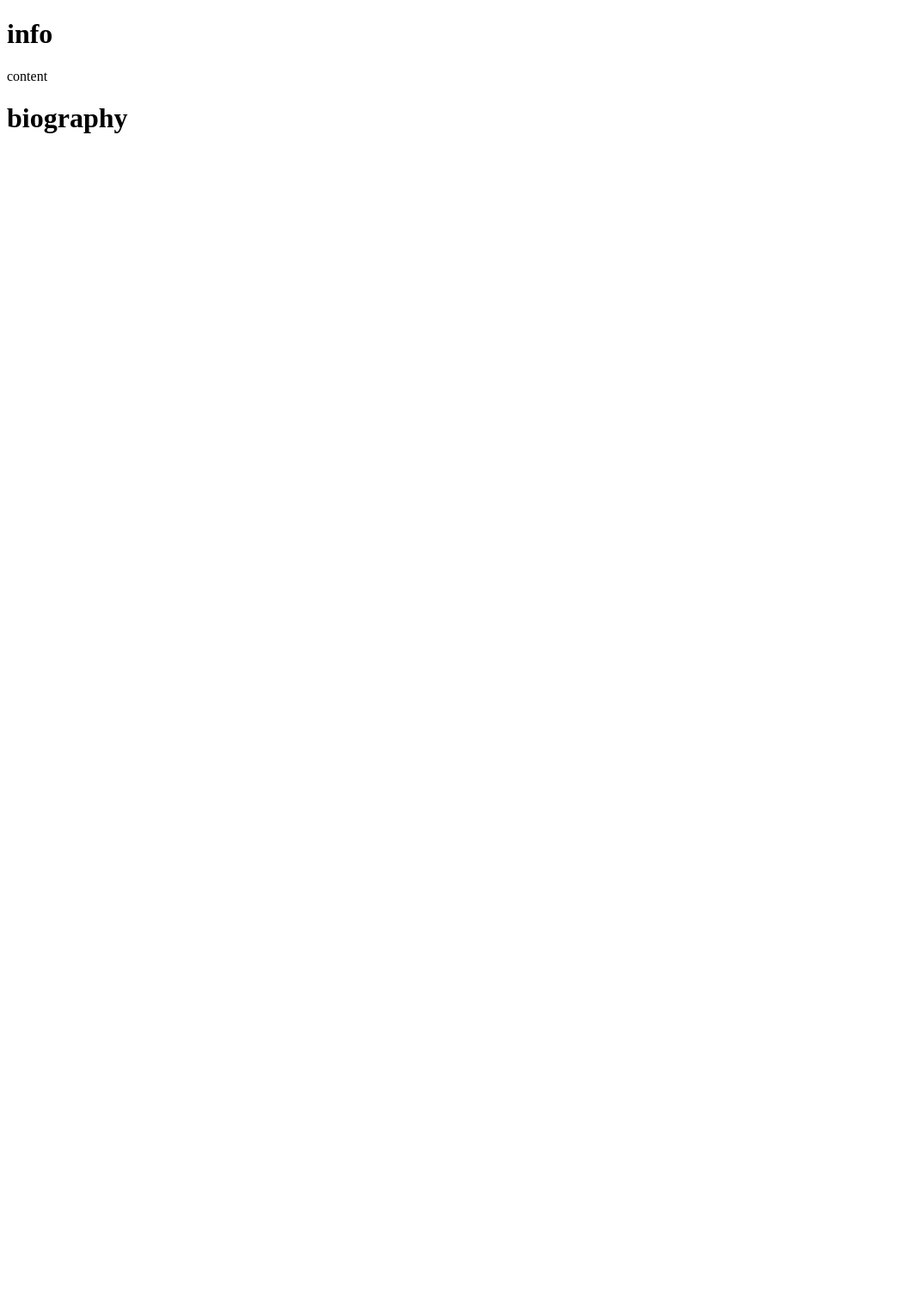
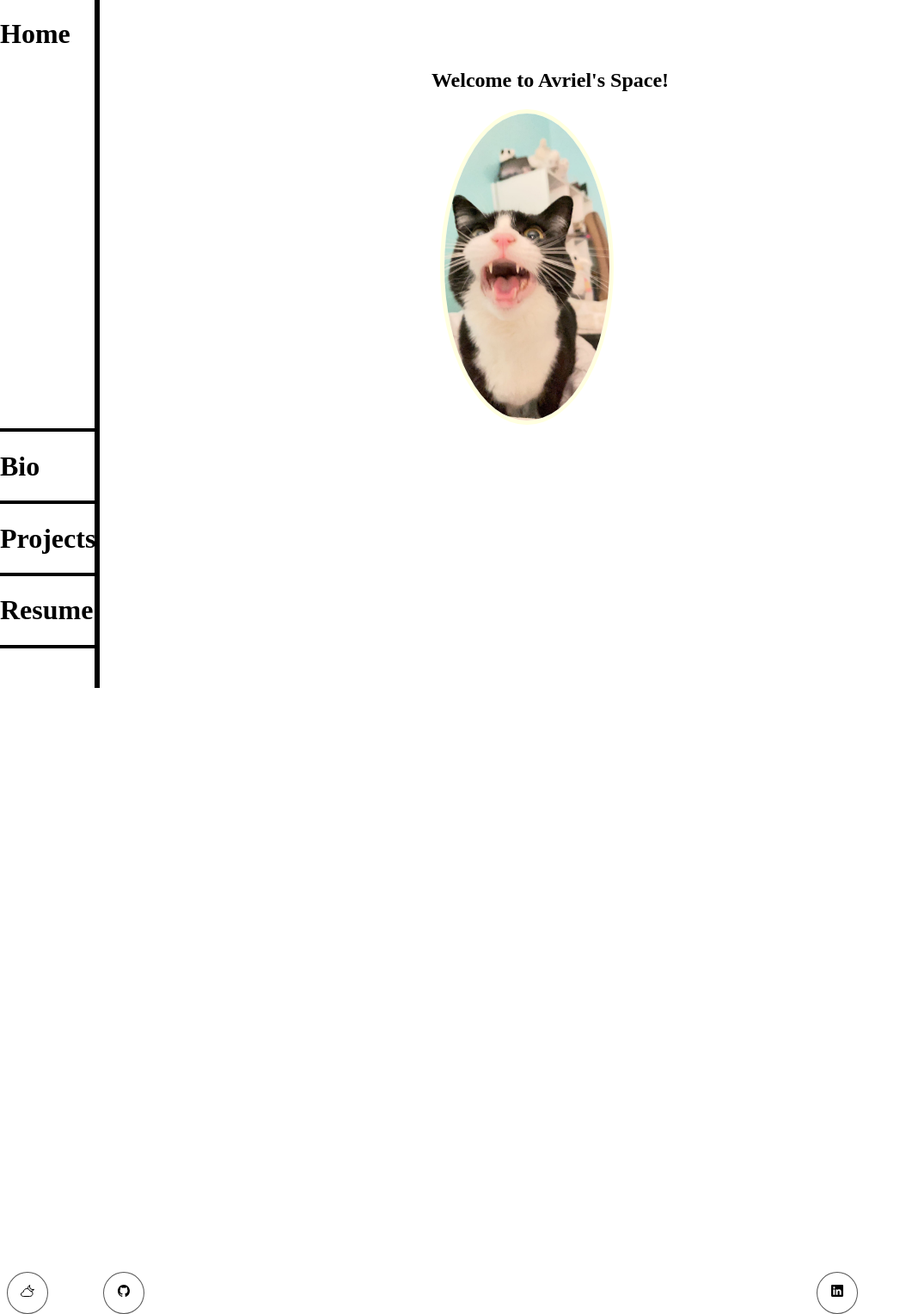
Before and after one commit to Avriell/project-1, a plain HTML site: page index.html in a window 1280 px wide. Shown: the whole page at 86% size, without its empty margins (0-1061 px from the left). Before the commit the page ends 800 px from the top, so only its background shows below. Drawn offline with nearby package versions, Linux system fonts and the light colour scheme.

Commit message:
base page

```diff
--- a/app.js
+++ b/app.js
@@ -0,0 +1,12 @@
+$(() => {
+    $('.change').on('click', function() {
+        if( $('body').hasClass('dark')) {
+            $('body').removeClass('dark');
+            // $( ".change" ).text( "OFF" );
+        } else {
+            $('body').addClass('dark');
+            // $( ".change" ).text( "ON" );
+        }
+ });
+
+})
--- a/index.html
+++ b/index.html
@@ -13,22 +13,31 @@
 <body>
     <div class="container">
 
+          <div class="mode">
+               <span class="change"><ion-icon name="cloudy-night-outline"></ion-icon></span>
+          </div>
+
+          <div class="vl"></div>
+
+          <div class="mode">
+               <span class="github-logo"><ion-icon name="logo-github"></ion-icon></span>
+          </div>
+
+          <div class="mode">
+               <span class="linkedIn-logo"><ion-icon name="logo-linkedin"></ion-icon></span>
+          </div>
+
           <div class="home">
-            <h1>info</h1>
-            <p>content</p>
+               <h1>Home</h1>
+               <h2 class="midPage">Welcome to Avriel's Space!</h2>
+               <img src="peppermint.jpg" alt="peppermint">
+               <hr class="h-lines">
+               <p></p>
           </div>
 
           <div class="bio">
-            <h1>biography</h1>
-            <p></p>
-       </div>
-
-       <div class="resume">
-            <img src="" alt="">
-       </div>
-
-       <div class="projects">
-            <h1></h1>
+               <h1>Bio</h1>
+               <hr class="h-lines">
                <p></p>
           </div>
 
@@ -36,6 +45,30 @@
 
           </div>
 
+          <div class="projects">
+               <h1>Projects</h1>
+               <hr class="h-lines">
+               <p></p>
           </div>
+
+          <div class="resume">
+               <h1>Resume</h1>
+               <hr class="h-lines">
+
+          </div>
+
+
+
+
+
+
+
+
+
+
+     </div>
+
+    <script type="module" src="https://unpkg.com/ionicons@5.5.2/dist/ionicons/ionicons.esm.js"></script>
+<script nomodule src="https://unpkg.com/ionicons@5.5.2/dist/ionicons/ionicons.js"></script>
 </body>
 </html>
--- a/style.css
+++ b/style.css
@@ -0,0 +1,66 @@
+
+   body {
+    margin: 0;
+    padding: 0;
+   }
+   .mode {
+        display: inline-block;
+        padding: 115% 0% 0% 0%;
+        position: absolute;
+    }
+    .change {
+        cursor: pointer;
+        border: 1px solid #555;
+        border-radius: 90%;
+        padding: 15px;
+        margin-left: 8px;
+    }
+    .dark{
+        background-color: #3f3f3f;
+        color: #ffffe0;
+    }
+
+    .vl {
+        border-left: 6px solid black;
+        height: 100%;
+        margin-left: 110px;
+        position: absolute;
+        top: 0;
+        bottom: 0;
+      }
+
+    .h-lines {
+        border: 2px solid black;
+        max-width: 110px;
+        margin :0;
+        padding: 0;
+    }
+
+    .github-logo{
+        cursor: pointer;
+        border: 1px solid #555;
+        border-radius: 90%;
+        padding: 15px;
+        margin-left: 120px;
+    }
+
+    .linkedIn-logo {
+        cursor: pointer;
+        border: 1px solid #555;
+        border-radius: 90%;
+        padding: 15px;
+        margin-left: 950px;
+    }
+
+    .midPage {
+        text-align: center;
+    }
+
+    img {
+        border-radius: 50%;
+        width: 15%;
+        height:auto;
+        display: inline-block;
+        margin-left: 40%;
+        border: 5px solid #ffffe0;
+      }
```
Also changed, not shown: peppermint.jpg (added), 1 other file. Lines whose indentation alone changed are shown as unchanged.
